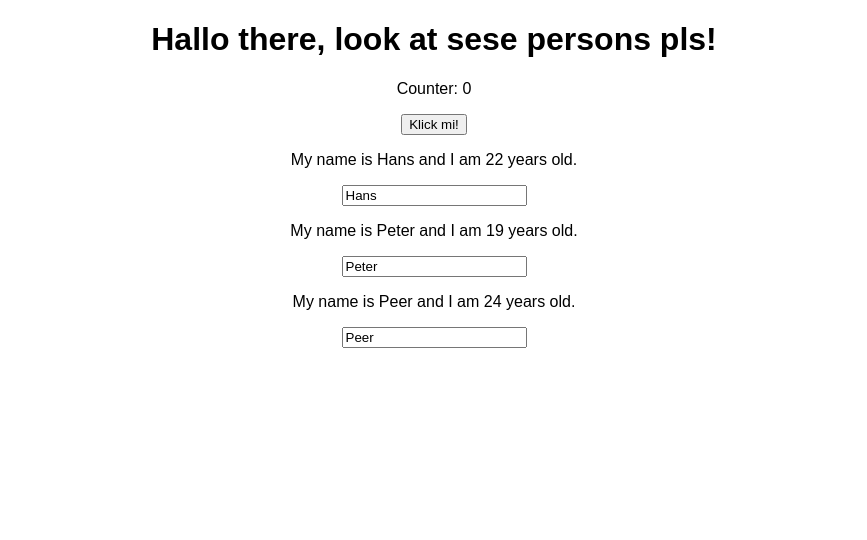
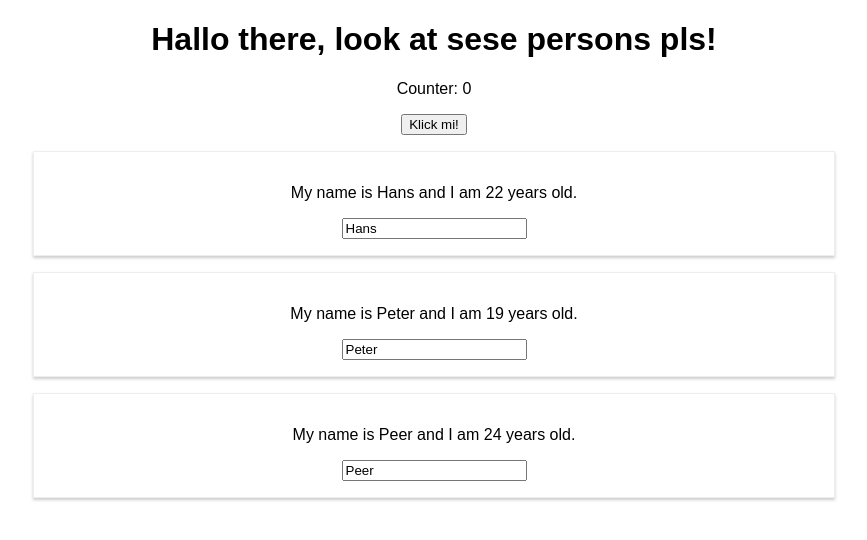
Before and after one commit to servustempore/learning-react, a React (Create React App) app in the folder pr2/: page / in a window 1280 px wide. Shown: the top 540 px of the page, without its empty margins (206-1073 px from the left). Built offline with nearby package versions, Linux system fonts and the light colour scheme.

Commit message:
Added css 'Import' style

```diff
--- /dev/null
+++ b/pr2/src/Person/Person.css
@@ -0,0 +1,10 @@
+.Person {
+    width: 60%;
+    margin: auto;
+    border: 1px solid #eee;
+    box-shadow: 0 2px 3px #ccc;
+    padding: 16px;
+    text-align: center;
+    margin-top: 16px;
+    /*margin-bottom: 16px;*/
+}
--- a/pr2/src/Person/Person.js
+++ b/pr2/src/Person/Person.js
@@ -1,8 +1,9 @@
 import React from 'react';
+import './Person.css';
 
 const Person = (props) => {
     return (
-        <div>
+        <div className="Person">
             <p onClick={props.click}>My name is {props.name} and I am {props.age} years old.</p>
             <p>{props.children}</p>
             <input type="text" onChange={props.changeName} value={props.name}></input>
```
